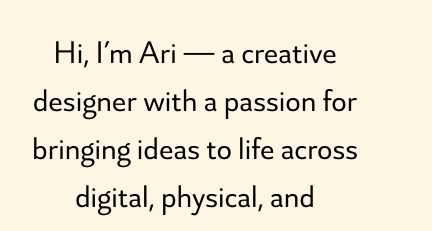
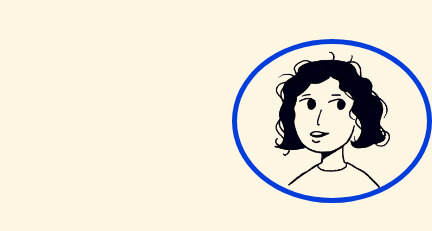
Before and after one commit to leven154/Ari_Website_Final, a website: page Mobile-index.html in a window 390 px wide. Shown: the part 600-831 px from the top of the page, 432 px wide, since content can reach past the window. Drawn offline with Linux system fonts and the light colour scheme.

Commit message:
Profile pic mobile

```diff
--- a/About-mobile.css
+++ b/About-mobile.css
@@ -33,6 +33,22 @@ header h1 {
     margin-left: 20px;
     color: #000000;
     font-family: 'Alpino';}
+
+.profilePic-wrapper {
+
+    justify-content: center;
+    align-items: center;
+    padding-bottom: 20px;
+    padding-top: -20px;
+
+}
+
+.profilePic {
+    max-width: 200px;
+    border: 5px solid #003dda;
+    border-radius: 50%;
+    object-fit: cover;
+}
 
 
 /* About Section */
--- a/Mobile-index.html
+++ b/Mobile-index.html
@@ -34,6 +34,9 @@
 
     <section class="about-section">
       <h1>Hi, My Name is Ari </h1>
+      <div class="profilePic-wrapper">
+        <img class="profilePic" src="Me png.png" alt="Profile Picture" />
+      </div>
       <div class="cloud-bg">
       </div>
       <div class="about-content">
@@ -41,6 +44,7 @@
           <p class="about-text">
             Hi, I’m Ari — a creative designer with a passion for bringing ideas to life across digital, physical, and unexpected spaces. My work blends vibrant visuals, playful concepts, and thoughtful storytelling — all rooted in the belief that creativity should feel a little magical (and never too serious). From sewing projects to digital art to branding concepts, I’m constantly exploring new ways to connect design with real people. Take a look around — you’ll find a little bit of everything, and a whole lot of imagination.
           </p>
+
         </div>
       </div>
     </section>
```
